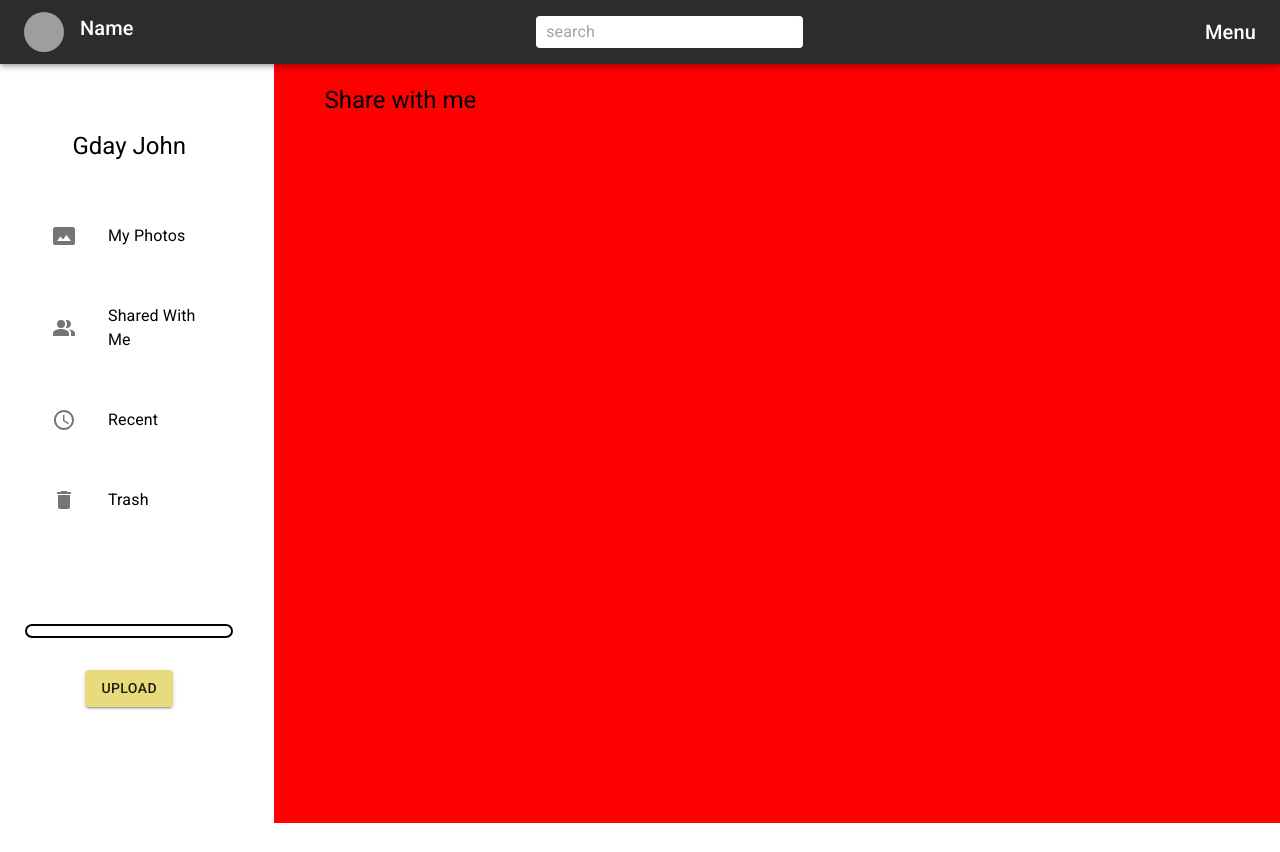
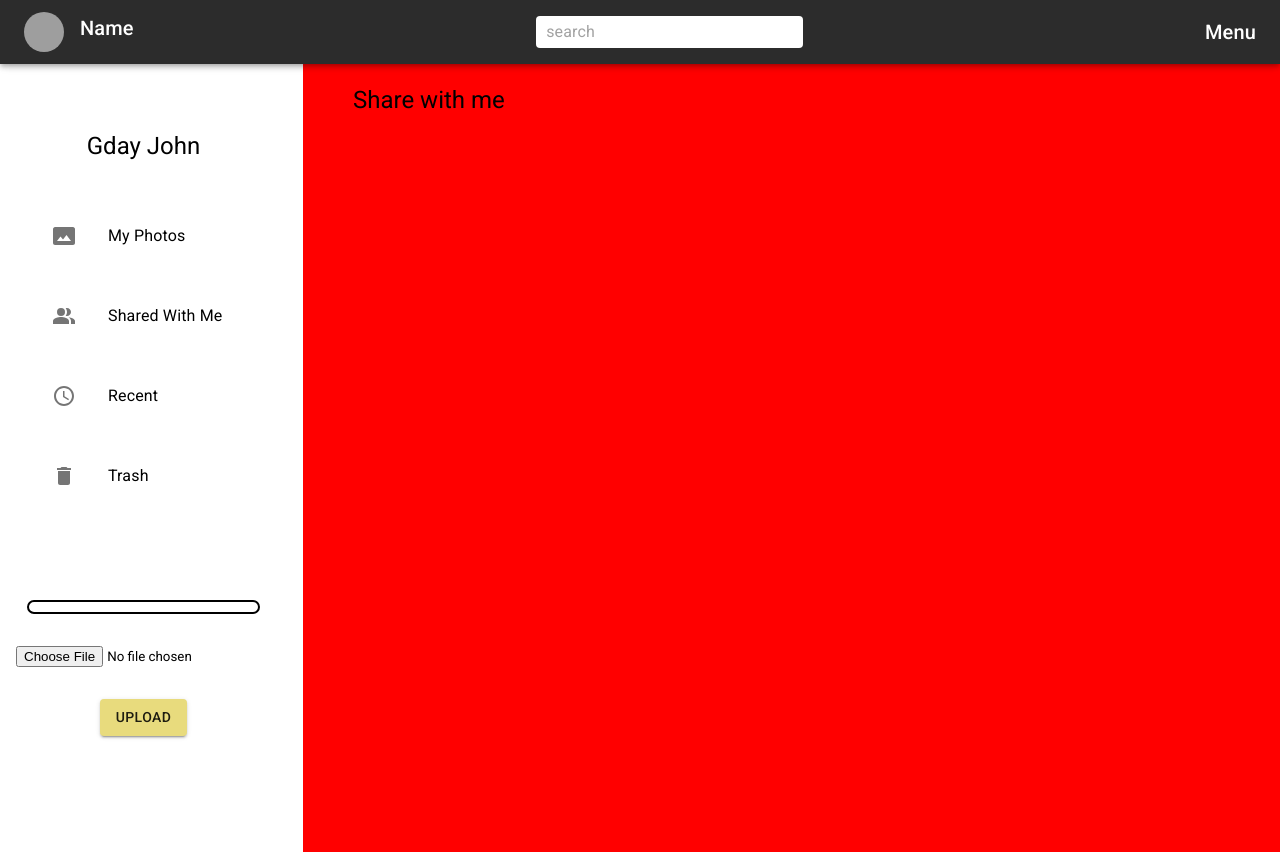
Before and after one commit to brianaung/flying-spaghetti, a React (Create React App) app in the folder client/: page / in a window 1280 px wide. Before the commit the page ends 823 px from the top, so only its background shows below. Built offline with nearby package versions, Linux system fonts and the light colour scheme; grey boxes are pictures that could not be loaded.

Commit message:
add uploading function

```diff
--- a/client/package.json
+++ b/client/package.json
@@ -10,10 +10,12 @@
     "@testing-library/jest-dom": "^5.16.5",
     "@testing-library/react": "^13.4.0",
     "@testing-library/user-event": "^13.5.0",
+    "firebase": "^9.10.0",
     "react": "^18.2.0",
     "react-dom": "^18.2.0",
     "react-router-dom": "^6.3.0",
     "react-scripts": "5.0.1",
+    "uuid": "^9.0.0",
     "web-vitals": "^2.1.4"
   },
   "scripts": {
--- a/client/src/components/Sidebar.js
+++ b/client/src/components/Sidebar.js
@@ -5,8 +5,20 @@ import DeleteIcon from '@mui/icons-material/Delete';
 import AccessTimeIcon from '@mui/icons-material/AccessTime';
 import React from 'react';
 import { Stack } from '@mui/system';
+import { useState } from 'react';
+import { storage } from '../config/firebase';
+import { ref, uploadBytes } from 'firebase/storage';
+import { v4 } from 'uuid';
 
 const Sidebar = () => {
+  const [imageUpload, setImageUpload] = useState(null);
+  const uploadImage = () => {
+    if (imageUpload == null) return;
+    const imageRef = ref(storage, `images/${imageUpload.name + v4()}`);
+    uploadBytes(imageRef, imageUpload).then(() => {
+      alert('Image upload');
+    });
+  };
   return (
     <>
       <Box bgcolor="white" p={2} flex={2} justifyContent="center">
@@ -49,7 +61,17 @@ const Sidebar = () => {
           justifyContent="center"
           padding="100px 0">
           <Box width="90%" height="10px" border={2} bgcolor="white" borderRadius={2}></Box>
-          <Button color="secondary" variant="contained" justifyContent="center">
+          <input
+            type="file"
+            onChange={(event) => {
+              setImageUpload(event.target.files[0]);
+            }}
+          />
+          <Button
+            onClick={uploadImage}
+            color="secondary"
+            variant="contained"
+            justifyContent="center">
             Upload
           </Button>
         </Stack>
--- /dev/null
+++ b/client/src/config/firebase.js
@@ -0,0 +1,39 @@
+// Import the functions you need from the SDKs you need
+import { initializeApp } from 'firebase/app';
+import { getFirestore } from 'firebase/firestore';
+import { getStorage } from 'firebase/storage';
+import { getAuth, GoogleAuthProvider } from 'firebase/auth';
+import 'firebase/analytics';
+
+// import { getAnalytics } from "firebase/analytics";
+// TODO: Add SDKs for Firebase products that you want to use
+// https://firebase.google.com/docs/web/setup#available-libraries
+
+// Your web app's Firebase configuration
+// For Firebase JS SDK v7.20.0 and later, measurementId is optional
+const firebaseConfig = {
+  apiKey: 'AIzaSyDQBmKxnWLNhXsl9RbZ11ZgEUJHOjVHL-M',
+  authDomain: 'flying-spaghetti-60893.firebaseapp.com',
+  projectId: 'flying-spaghetti-60893',
+  storageBucket: 'flying-spaghetti-60893.appspot.com',
+  messagingSenderId: '72375701314',
+  appId: '1:72375701314:web:80f01430b952462a5d82db',
+  measurementId: 'G-DSGB1ZCGCM'
+};
+
+// Initialize Firebase
+const app = initializeApp(firebaseConfig);
+const firestore = getFirestore(app);
+export const storage = getStorage(app);
+const auth = getAuth(app);
+const provider = new GoogleAuthProvider();
+//const analytics = analytics();
+//const analytics = getAnalytics(db);
+
+export default {
+  firestore,
+  //storage,
+  auth,
+  provider
+  //analytics
+};
--- a/client/src/index.js
+++ b/client/src/index.js
@@ -1,6 +1,7 @@
 import React from 'react';
 import ReactDOM from 'react-dom';
 import App from './App';
+import './config/firebase.js';
 // import { BrowserRouter } from 'react-router-dom';
 import { ThemeProvider } from '@emotion/react';
 import { theme } from './theme';
```
Also changed, not shown: 1 other file (tests, documents, lock files or other folders).
